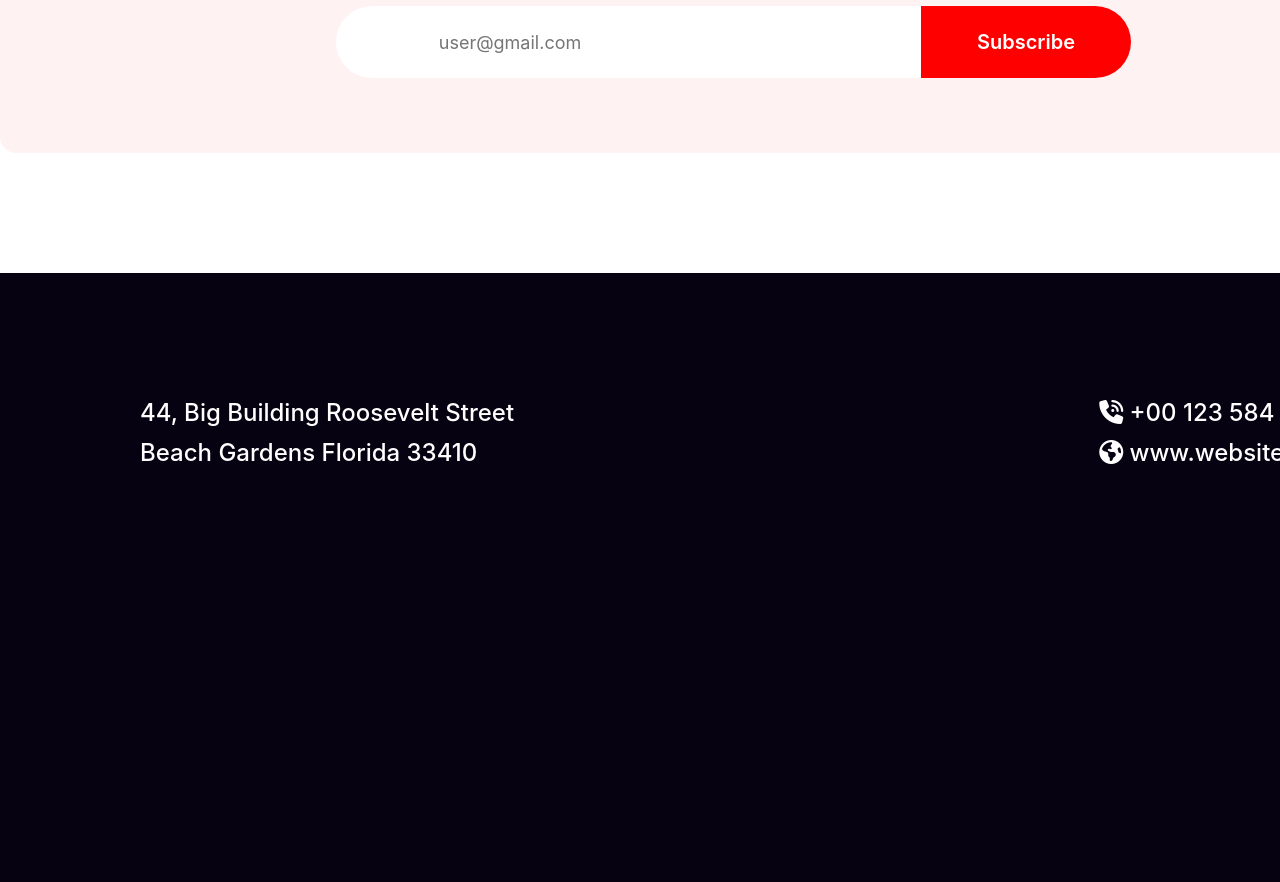
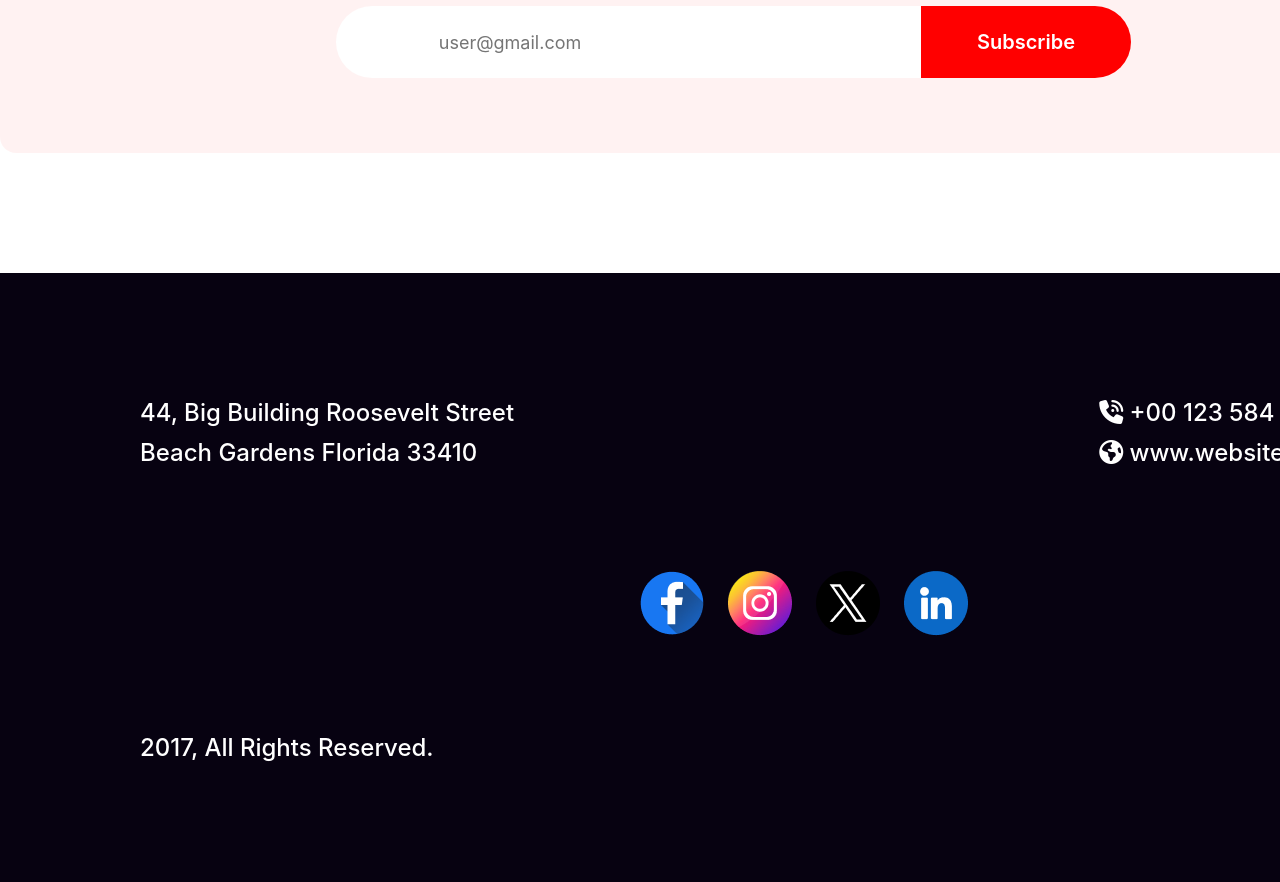
Before and after one commit to sam2kgit/b9-a1-sam, a plain HTML site: page index.html in a window 1280 px wide. Shown: the part 6420-7302 px from the top of the page. Drawn offline with Linux system fonts and the light colour scheme.

Commit message:
done main part

```diff
--- a/index.html
+++ b/index.html
@@ -66,18 +66,25 @@
 
     </main>
     <footer>
-        <!-- <div class="browser-icon">
-         <img src="resources/Facebook.png" alt="">
-         <img src="resources/Instagram.png" alt="">
-         <img src="resources/Twitter.png" alt="">
-         <img src="resources/Linkedin.png" alt="">
-        </div> -->
+
 
            <section><h3 class="tl">44, Big Building Roosevelt Street <br>
             Beach Gardens Florida 33410</h3>
           <h3 class="contact"><i class="fa-solid fa-phone-volume"></i> +00 123 584 124<br><a id="weblink" href="www.website.com"><i class="fa-solid fa-earth-americas"></i>  www.website.com</a></h3>
 
         </section>
+        <div class="browser-icon">
+            <a href=""><img src="resources/Facebook.png" alt=""></a>
+            <a href=""><img src="resources/Instagram.png" alt=""></a>
+            <a href=""><img src="resources/Twitter.png" alt=""></a>
+            <a href=""><img src="resources/Linkedin.png" alt=""></a>
+           </div>
+           <section class="ll">
+            <h3 class="rights">2017, All Rights Reserved.</h3>
+            <h3 class="last">Unsubscribe</h3>
+
+           </section>
+
     </footer>
 </body>
 </html>
--- a/styles/styles.css
+++ b/styles/styles.css
@@ -295,15 +295,7 @@ footer{
     height: 609px;
     background: #070211;
 }
-/* .browser-icon{
-    display: flex;
-    width: 64px;
-    height: 64px;
-    gap: 24px;
-    padding: 298px 632px 247px 640px;
 
-
-} */
 .tl{
     color: #FFF;
 font-family: Inter;
@@ -339,3 +331,40 @@ font-weight: 500;
 line-height: 40px; /* 166.667% */
 text-decoration: none;
 }
+ .browser-icon{
+    display: flex;
+    width: 64px;
+    height: 64px;
+    gap: 24px;
+    padding-left: 640px;
+    padding-top: 98px;
+    padding-right: 632px;
+
+
+}
+.ll{
+    display: flex;
+}
+.rights{
+    color: #FFF;
+font-family: Inter;
+font-size: 24px;
+font-style: normal;
+font-weight: 500;
+line-height: normal;
+padding-left: 140px;
+padding-top: 98px;
+padding-bottom: 120px;
+}
+.last{
+
+    color: #FFF;
+font-family: Inter;
+font-size: 24px;
+font-style: normal;
+font-weight: 500;
+line-height: normal;
+padding-top: 98px;
+padding-left: 880px;
+
+}
```
